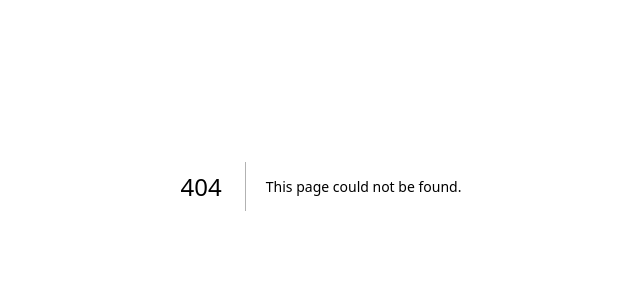
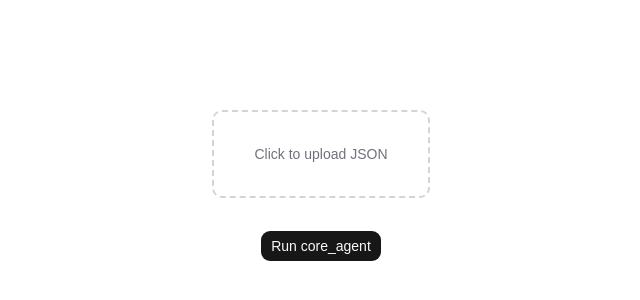
Before and after one commit to TNemes-3141/start-hack-2026, a Next.js app: page /testcore in a window 1280 px wide. Before the commit this address had no page. Shown: the part 214-514 px from the top of the page, without its empty margins (319-959 px from the left). Built offline with nearby package versions, Linux system fonts and the light colour scheme.

Commit message:
testcore

```diff
--- /dev/null
+++ b/app/testcore/page.tsx
@@ -0,0 +1,83 @@
+"use client";
+
+import { useState } from "react";
+import { Button } from "@/components/ui/button";
+import { createRequestData, mergeRequestData, type RequestData } from "@/lib/request-data";
+import { genericCall, callApiParallel } from "@/lib/api-calls";
+
+async function core_agent(
+  uploadedJson: unknown,
+  onUpdate: (patch: Partial<RequestData>) => void,
+) {
+  console.log("Loaded JSON:", uploadedJson);
+
+  // --- Sequential call ---
+  const analysis = await genericCall(uploadedJson);
+  onUpdate(analysis);
+
+  // --- Parallel calls example (uncomment and add more as needed) ---
+  // await callApiParallel([
+  //   anotherCall(uploadedJson),
+  //   yetAnotherCall(uploadedJson),
+  // ], onUpdate);
+
+  // --- Next sequential step goes here ---
+}
+
+export default function TestCorePage() {
+  const [fileName, setFileName] = useState<string | null>(null);
+  const [uploadedJson, setUploadedJson] = useState<unknown>(null);
+  const [requestData, setRequestData] = useState<RequestData>(createRequestData());
+
+  function handleFileChange(e: React.ChangeEvent<HTMLInputElement>) {
+    const file = e.target.files?.[0];
+    if (!file) return;
+    setFileName(file.name);
+    const reader = new FileReader();
+    reader.onload = (ev) => {
+      try {
+        setUploadedJson(JSON.parse(ev.target?.result as string));
+      } catch {
+        setUploadedJson(null);
+      }
+    };
+    reader.readAsText(file);
+  }
+
+  function handleUpdate(patch: Partial<RequestData>) {
+    setRequestData((prev) => mergeRequestData(prev, patch));
+    console.log(requestData)
+  }
+
+  return (
+    <div className="flex min-h-screen flex-col items-center justify-center gap-8 p-16">
+      <div className="flex flex-col items-center gap-3">
+        <label
+          htmlFor="json-upload"
+          className="cursor-pointer rounded-lg border-2 border-dashed border-zinc-300 px-10 py-8 text-center text-zinc-500 transition hover:border-zinc-500 hover:text-zinc-700 dark:border-zinc-700 dark:hover:border-zinc-400"
+        >
+          <span className="block text-sm font-medium">
+            {fileName ? fileName : "Click to upload JSON"}
+          </span>
+        </label>
+        <input
+          id="json-upload"
+          type="file"
+          accept=".json,application/json"
+          className="hidden"
+          onChange={handleFileChange}
+        />
+      </div>
+
+      <Button
+        onClick={() => {
+          const initial = createRequestData(uploadedJson);
+          setRequestData(initial);
+          core_agent(uploadedJson, handleUpdate);
+        }}
+      >
+        Run core_agent
+      </Button>
+    </div>
+  );
+}
```
